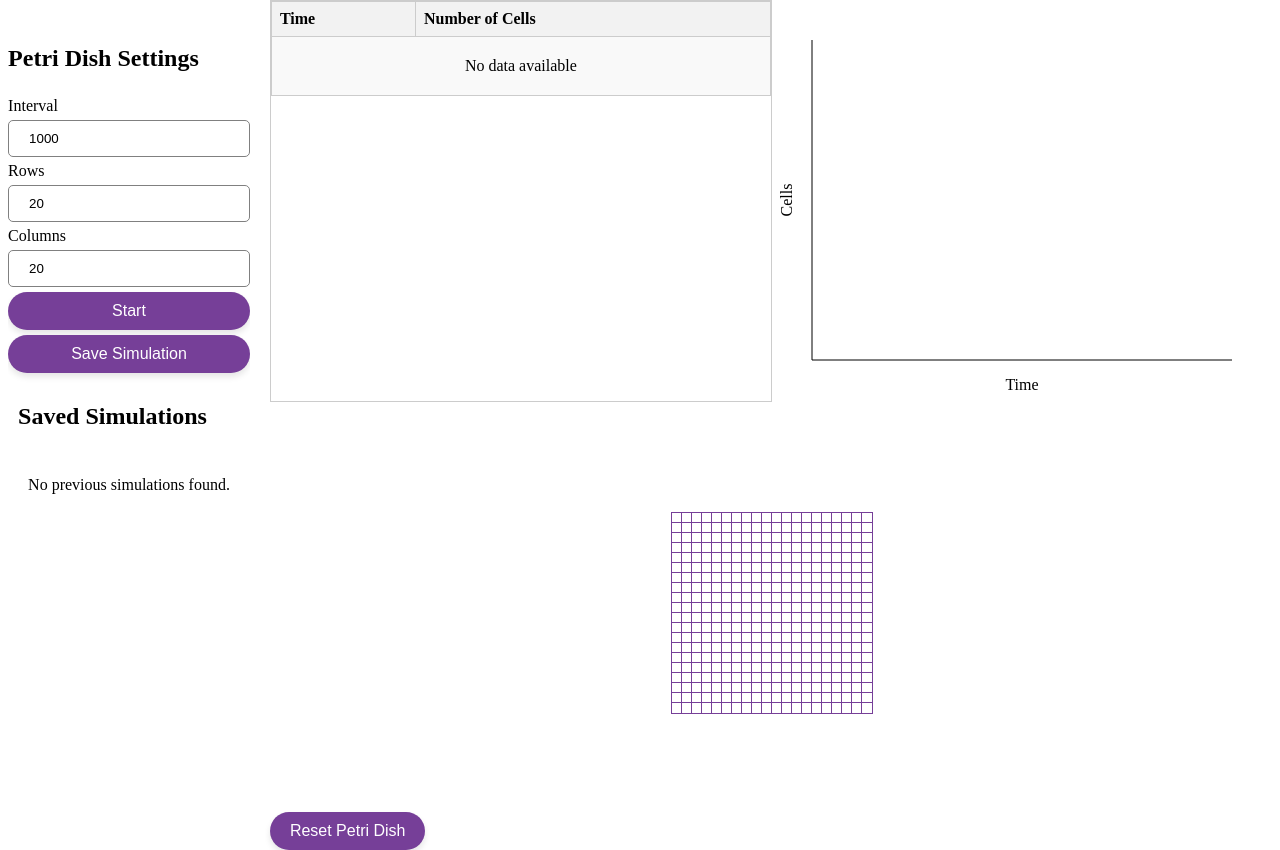
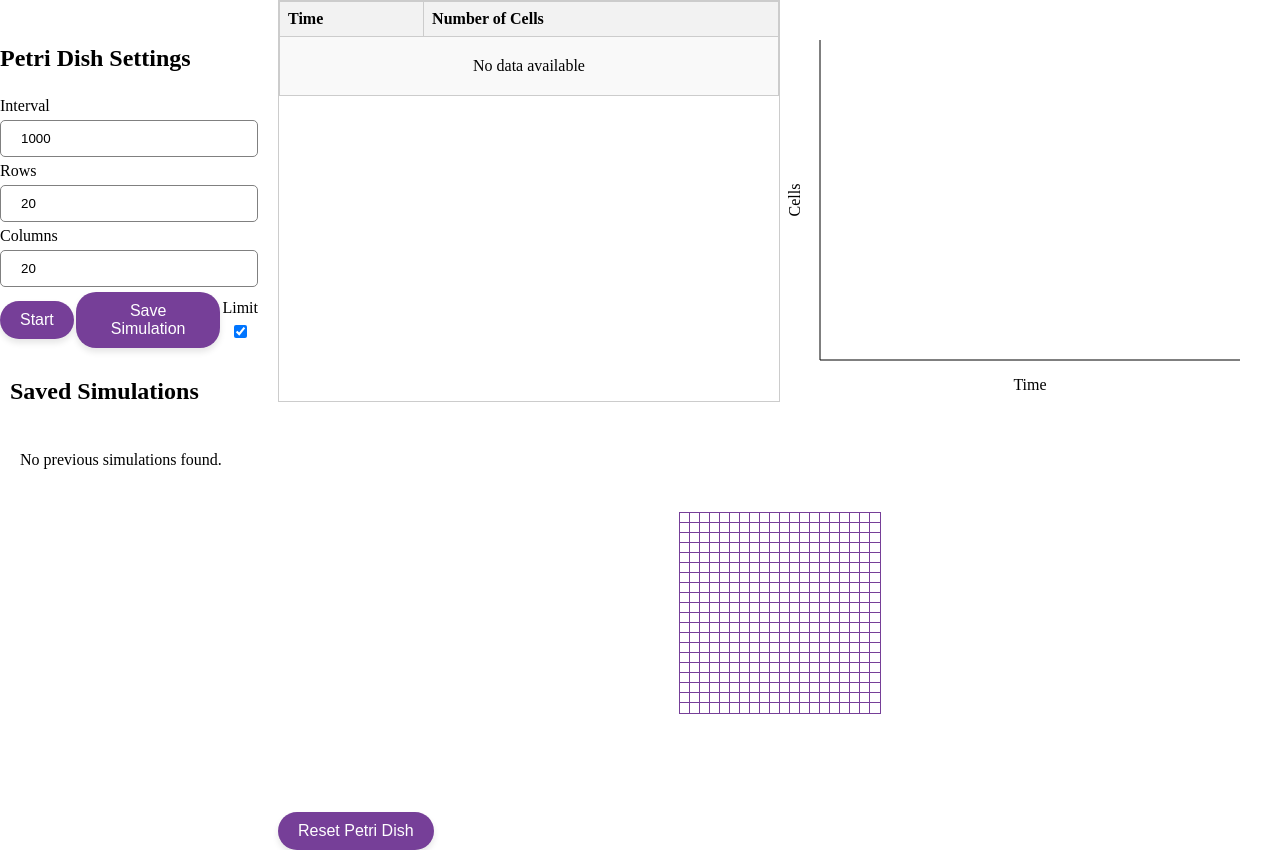
Before and after one commit to JackieLi565/cell-growth-sim, a React (Vite) app: page / in a window 1280 px wide. Built offline with nearby package versions, Linux system fonts and the light colour scheme.

Commit message:
add limit checkbox feature

```diff
--- /dev/null
+++ b/src/components/checkbox/Checkbox.tsx
@@ -0,0 +1,15 @@
+import { FC, InputHTMLAttributes } from "react";
+import "./styles.css";
+
+interface CheckboxProps extends InputHTMLAttributes<HTMLInputElement> {
+  label?: string;
+}
+
+export const Checkbox: FC<CheckboxProps> = (props) => {
+  return (
+    <label className="label">
+      {props.label}
+      <input type="checkbox" {...props} />
+    </label>
+  );
+};
--- /dev/null
+++ b/src/components/checkbox/styles.css
@@ -0,0 +1,5 @@
+.label {
+  display: flex;
+  flex-direction: column;
+  gap: 5px;
+}
--- a/src/features/form/Form.tsx
+++ b/src/features/form/Form.tsx
@@ -14,6 +14,7 @@ import { Button } from "../../components/button/Button";
 import { useUrlParams } from "../../hooks/useUrlParams";
 import { defaultParseUnsignedInt } from "../../utils/defaultParseUnsignedInt";
 import { useHistory } from "../history/api/useHistory";
+import { Checkbox } from "../../components/checkbox/Checkbox";
 
 /**
  * FormRule interface represents the properties of the form.
@@ -46,6 +47,7 @@ export const Form: FC<FormProps> = ({ onStart, start }) => {
   const { add } = useHistory();
   const { params, setParam } = useUrlParams();
   const [running, setRunning] = useState(start);
+  const [limit, setLimit] = useState(true);
   const [form, setForm] = useState<FormRule>({
     interval: 1000,
     rows: 20,
@@ -85,6 +87,20 @@ export const Form: FC<FormProps> = ({ onStart, start }) => {
     add(form);
   };
 
+  const handleLimit = (e: ChangeEvent<HTMLInputElement>) => {
+    setLimit(e.target.checked);
+
+    if (e.target.checked) {
+      if (form.rows > 800) {
+        setParam("rows", String(800));
+      }
+
+      if (form.cols > 800) {
+        setParam("cols", String(800));
+      }
+    }
+  };
+
   return (
     <form className="form-container" onSubmit={handleSubmit}>
       <h2>Petri Dish Settings</h2>
@@ -99,6 +115,7 @@ export const Form: FC<FormProps> = ({ onStart, start }) => {
       <Input
         label="Rows"
         min={1}
+        {...(limit ? { max: 800 } : {})}
         name="rows"
         value={form.rows}
         onChange={handleChange}
@@ -106,10 +123,12 @@ export const Form: FC<FormProps> = ({ onStart, start }) => {
       <Input
         label="Columns"
         min={1}
+        {...(limit ? { max: 800 } : {})}
         name="cols"
         value={form.cols}
         onChange={handleChange}
       />
+      <div className="control-container">
         {running ? (
           <Button type="button" onClick={() => onStart(false)}>
             Pause
@@ -122,6 +141,8 @@ export const Form: FC<FormProps> = ({ onStart, start }) => {
             <Button type="submit">Save Simulation</Button>
           </>
         )}
+        <Checkbox label="Limit" checked={limit} onChange={handleLimit} />
+      </div>
     </form>
   );
 };
--- a/src/features/form/styles.css
+++ b/src/features/form/styles.css
@@ -3,3 +3,9 @@
   flex-direction: column;
   gap: 5px;
 }
+
+.control-container {
+  display: flex;
+  align-items: center;
+  gap: 2px;
+}
```
Also changed, not shown: 1 other file (tests, documents, lock files or other folders). Lines whose indentation alone changed are shown as unchanged.
